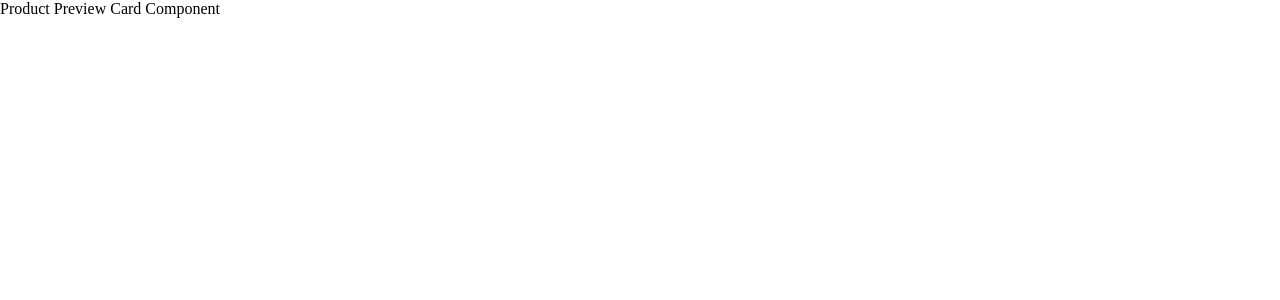
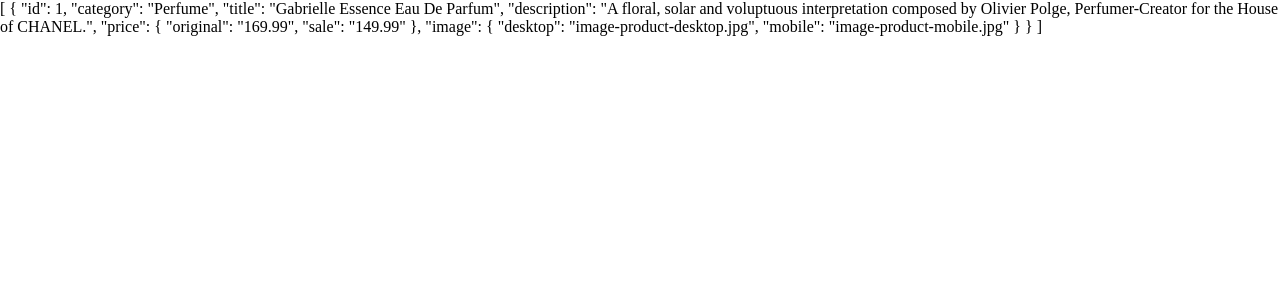
Before and after one commit to iamindika/product_preview_card_component, a React (Vite) app: page / in a window 1280 px wide. Shown: the top 300 px of the page. Built offline with nearby package versions, Linux system fonts and the light colour scheme.

Commit message:
add resourcing data for product preview component

```diff
--- a/src/App.jsx
+++ b/src/App.jsx
@@ -1,7 +1,9 @@
+import data from "./db/data";
+
 function App() {
   return (
     <div>
-      Product Preview Card Component
+      {JSON.stringify(data, null, 2)}
     </div>
   )
 }
--- /dev/null
+++ b/src/db/data.js
@@ -0,0 +1,16 @@
+export default [
+  {
+    "id": 1,
+    "category": "Perfume",
+    "title": "Gabrielle Essence Eau De Parfum",
+    "description": "A floral, solar and voluptuous interpretation composed by Olivier Polge, Perfumer-Creator for the House of CHANEL.",
+    "price": {
+      "original": "169.99",
+      "sale": "149.99"
+    },
+    "image": {
+      "desktop": "image-product-desktop.jpg",
+      "mobile": "image-product-mobile.jpg"
+    }
+  }
+];
```
